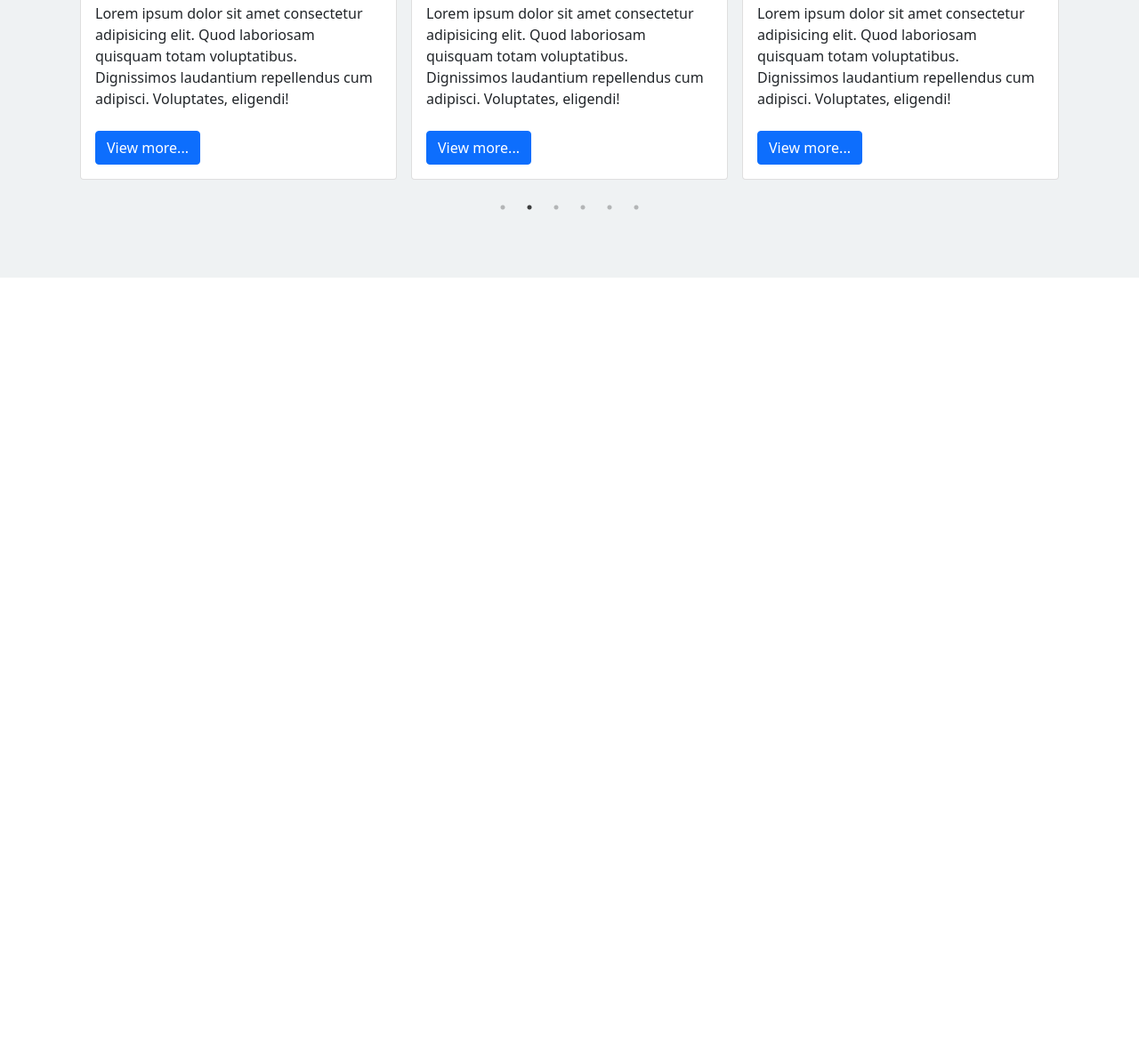
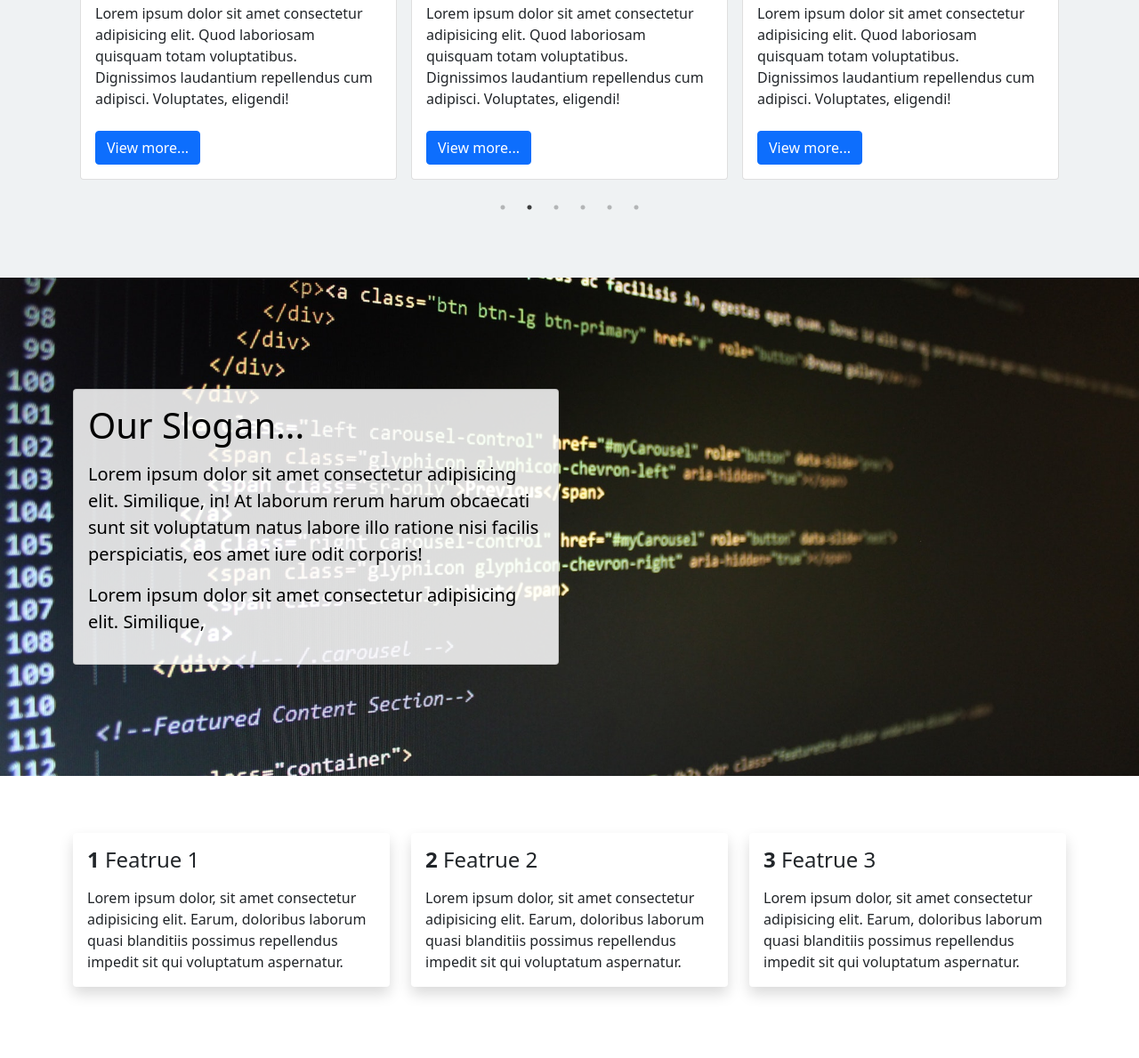
Before and after one commit to rainbow8332/bootstrap_project_one, a plain HTML site: page index.html in a window 1280 px wide. Shown: the part 1872-3061 px from the top of the page at 89% size. Before the commit the page ends 2184 px from the top, so only its background shows below. Drawn offline with nearby package versions, Linux system fonts and the light colour scheme.

Commit message:
[add]Slogan & Features Section

```diff
--- a/assets/css/app.css
+++ b/assets/css/app.css
@@ -112,3 +112,22 @@
   object-fit: cover;
   object-position: center;
 }
+
+/* Slogan Section*/
+#slogan {
+  background-image: url('../images/bg-cta.jpg');
+  background-position: center;
+  background-size: cover;
+  height: 70vh;
+}
+
+/* 텍스트가 들어가는 박스 */
+#slogan .slogan-card {
+  background-color: rgba(255, 255, 255, 0.85);
+  color: #000;
+  transition: 0.4s ease;
+}
+
+#slogan .slogan-card:hover {
+  background-color: #fff;
+}
--- a/index.html
+++ b/index.html
@@ -319,6 +319,62 @@
   </section>
   <!-- Service Section [E] -->
 
+  <!-- Slogan Section [S] -->
+  <section id="slogan">
+    <div class="section-content d-flex align-items-center h-100">
+      <div class="container slogan">
+        <div class="row">
+          <div class="col-md-6">
+            <div class="card card-body slogan-card">
+              <h1 class="mb-3 mb-3">Our Slogan...</h1>
+                <p class="lead">Lorem ipsum dolor sit amet consectetur adipisicing elit. Similique, in! At laborum rerum harum obcaecati sunt sit voluptatum natus labore illo ratione nisi facilis perspiciatis, eos amet iure odit corporis!</p>
+                <p class="lead">Lorem ipsum dolor sit amet consectetur adipisicing elit. Similique, </p>
+            </div>
+          </div>
+        </div>
+      </div>
+    </div>
+  </section>
+
+  <section id="features">
+    <div class="section-content">
+      <div class="container features">
+        <div class="row">
+          <div class="col-md-4 mb-3">
+            <div class="card card-body shadow border-0 features-card">
+              <h4 class="card-title mb-3">
+                <sapn class="fw-bold">1</sapn>
+                Featrue 1
+              </h4>
+              <p class="card-text fw-light">Lorem ipsum dolor, sit amet consectetur adipisicing elit. Earum, doloribus laborum quasi blanditiis possimus repellendus impedit sit qui voluptatum aspernatur.</p>
+            </div>
+          </div>
+          <div class="col-md-4 mb-3">
+            <div class="card card-body shadow border-0 features-card">
+              <h4 class="card-title mb-3">
+                <sapn class="fw-bold">2</sapn>
+                Featrue 2
+              </h4>
+              <p class="card-text fw-light">Lorem ipsum dolor, sit amet consectetur adipisicing elit. Earum, doloribus laborum quasi blanditiis possimus repellendus impedit sit qui voluptatum aspernatur.</p>
+            </div>
+          </div>
+          <div class="col-md-4 mb-3">
+            <div class="card card-body shadow border-0 features-card">
+              <h4 class="card-title mb-3">
+                <sapn class="fw-bold">3</sapn>
+                Featrue 3
+              </h4>
+              <p class="card-text fw-light">Lorem ipsum dolor, sit amet consectetur adipisicing elit. Earum, doloribus laborum quasi blanditiis possimus repellendus impedit sit qui voluptatum aspernatur.</p>
+            </div>
+          </div>
+        </div>
+      </div>
+    </div>
+  </section>
+  <!-- Slogan Section [E] -->
+
+
+
   <script src="https://cdn.jsdelivr.net/npm/bootstrap@5.0.2/dist/js/bootstrap.bundle.min.js"
     integrity="sha384-MrcW6ZMFYlzcLA8Nl+NtUVF0sA7MsXsP1UyJoMp4YLEuNSfAP+JcXn/tWtIaxVXM"
     crossorigin="anonymous"></script>
```
